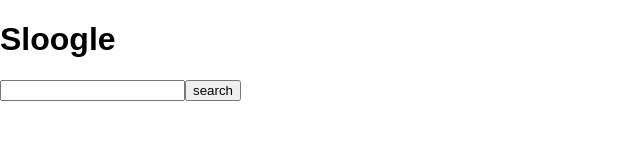
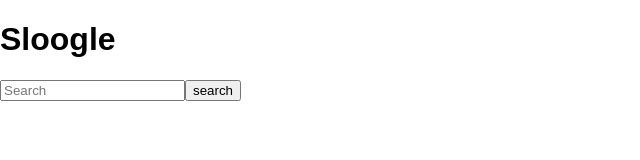
Before and after one commit to NorthernTwig/sassy-searcher, a React (Create React App) app in the folder client/: page / in a window 1280 px wide. Shown: the top 160 px of the page, without its empty margins (0-640 px from the left). Built offline with nearby package versions, Linux system fonts and the light colour scheme.

Commit message:
Gets json from server

```diff
--- a/client/src/App.js
+++ b/client/src/App.js
@@ -6,19 +6,30 @@
 
   setQuery = ({ target: { value: query } }) => this.setState({ query })
 
-  search = () => {
-    const result = [{ name: 'Islay', score: 1.5 }, { name: 'Denmark', score: 1.0 }]
+  search = async () => {
+    const response = await fetch(
+      `http://localhost:8080?query=${this.state.query}`,
+    )
+    const result = await response.json()
     this.setState({ result })
   }
 
   render() {
     return (
-      <div>
-        <h1>Sloogle</h1>
-        <input type="text" onChange={this.setQuery} />
+      <main>
+        <h1>
+          <span className="blue">S</span>
+          <span className="green">l</span>
+          <span className="red">o</span>
+          <span className="yellow">o</span>
+          <span className="blue">g</span>
+          <span className="green">l</span>
+          <span className="red">e</span>
+        </h1>
+        <input type="text" onChange={this.setQuery} placeholder="Search" />
         <button onClick={this.search}>search</button>
         <Result result={this.state.result} />
-      </div>
+      </main>
     )
   }
 }
```
